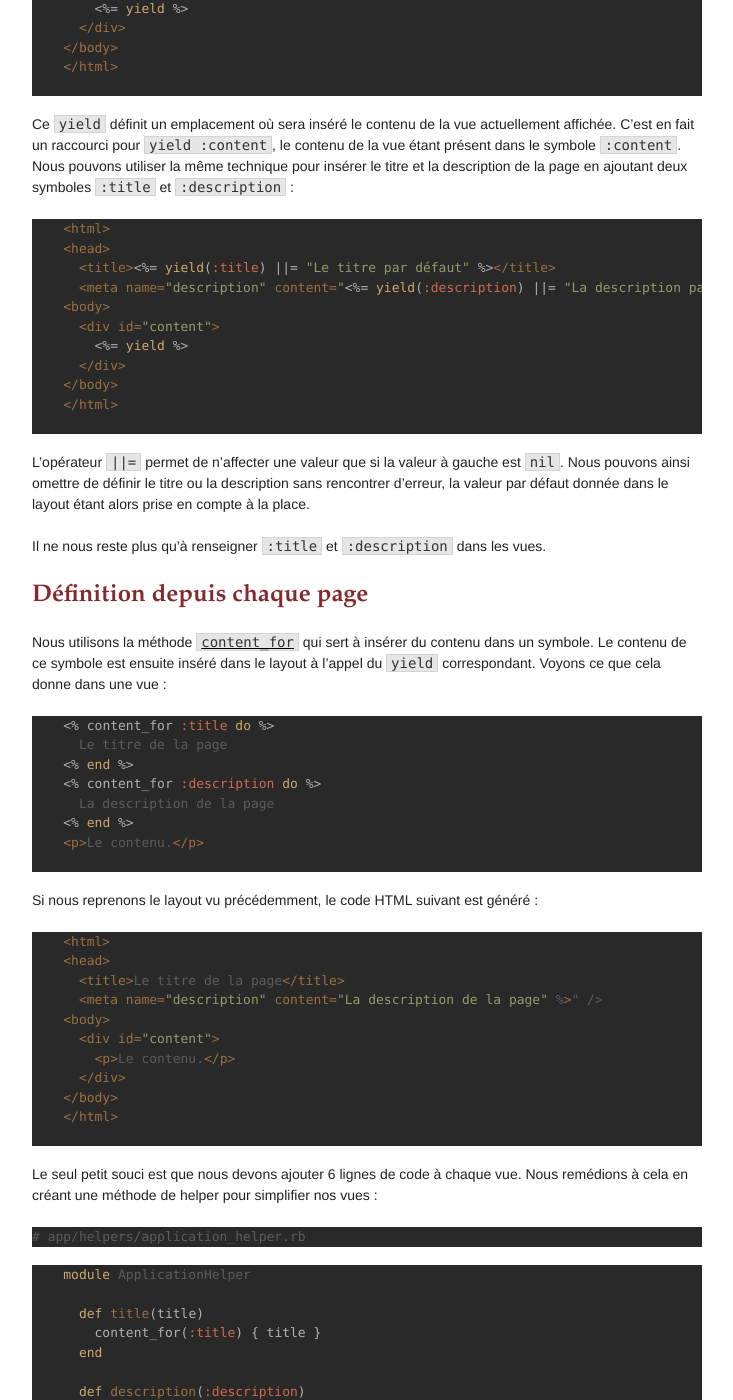
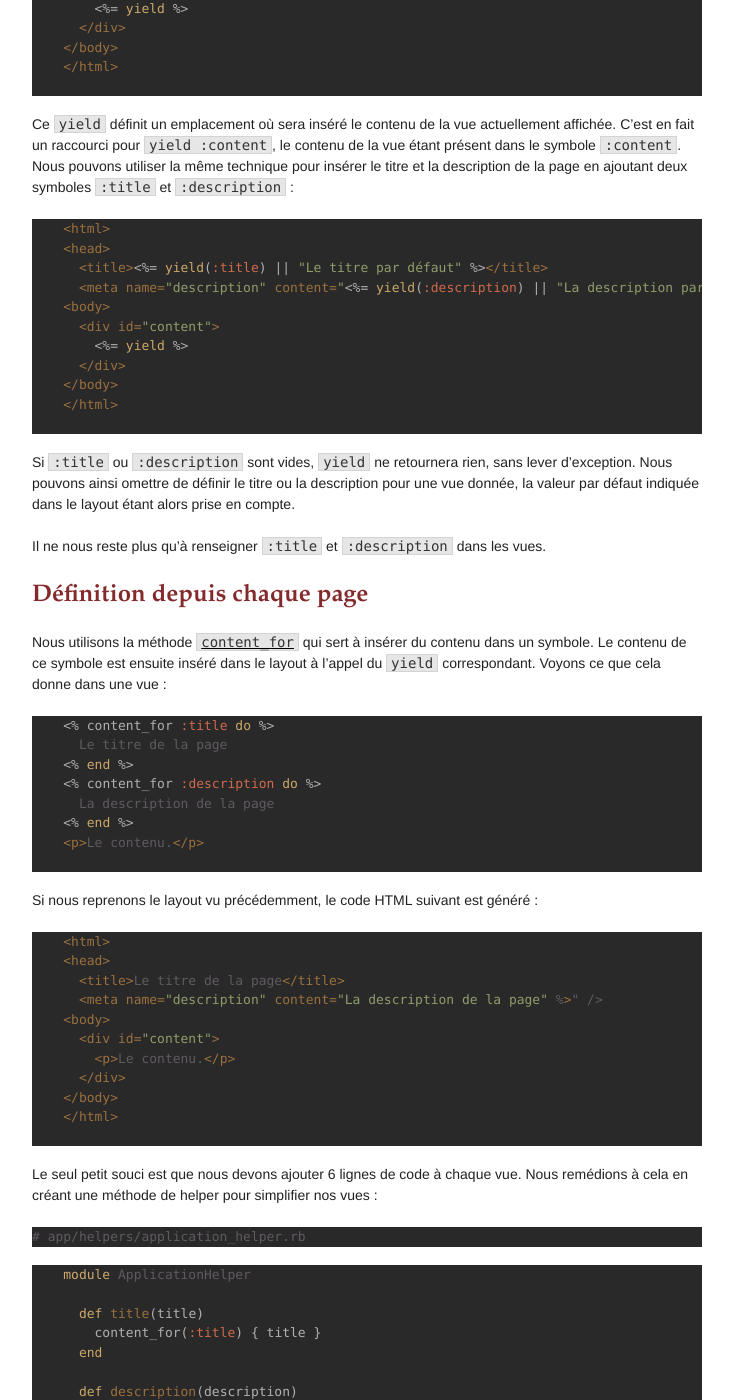
Before and after one commit to msadouni/tutoriaux-rails, a Jekyll site: the page built from _posts/2010-04-05-definir-le-titre-et-la-description-des-pages.markdown, in a window 1280 px wide and 1400 px high, scrolled down 562 px. Shown: the whole window, without its empty margins (173-906 px from the left). Built offline with Jekyll 4.4.1, drawn with Linux system fonts in a browser that asks for light colours; comment, search, counter and statistics services are not loaded.

Commit message:
fix article "défini le titre et la description des pages"

```diff
--- a/_posts/2010-04-05-definir-le-titre-et-la-description-des-pages.markdown
+++ b/_posts/2010-04-05-definir-le-titre-et-la-description-des-pages.markdown
@@ -30,8 +30,8 @@ Ce `yield` définit un emplacement où sera inséré le contenu de la vue actuel
     {% highlight erb %}
     <html>
     <head>
-      <title><%= yield(:title) ||= "Le titre par défaut" %></title>
-      <meta name="description" content="<%= yield(:description) ||= "La description par défaut" %>" />
+      <title><%= yield(:title) || "Le titre par défaut" %></title>
+      <meta name="description" content="<%= yield(:description) || "La description par défaut" %>" />
     <body>
       <div id="content">
         <%= yield %>
@@ -40,7 +40,7 @@ Ce `yield` définit un emplacement où sera inséré le contenu de la vue actuel
     </html>
     {% endhighlight %}
 
-L'opérateur `||=` permet de n'affecter une valeur que si la valeur à gauche est `nil`. Nous pouvons ainsi omettre de définir le titre ou la description sans rencontrer d'erreur, la valeur par défaut donnée dans le layout étant alors prise en compte à la place.
+Si `:title` ou `:description` sont vides, `yield` ne retournera rien, sans lever d'exception. Nous pouvons ainsi omettre de définir le titre ou la description pour une vue donnée, la valeur par défaut indiquée dans le layout étant alors prise en compte.
 
 Il ne nous reste plus qu'à renseigner `:title` et `:description` dans les vues.
 
@@ -83,7 +83,7 @@ Le seul petit souci est que nous devons ajouter 6 lignes de code à chaque vue.
         content_for(:title) { title }
       end
 
-      def description(:description)
+      def description(description)
         content_for(:description) { description }
       end
     end
```
